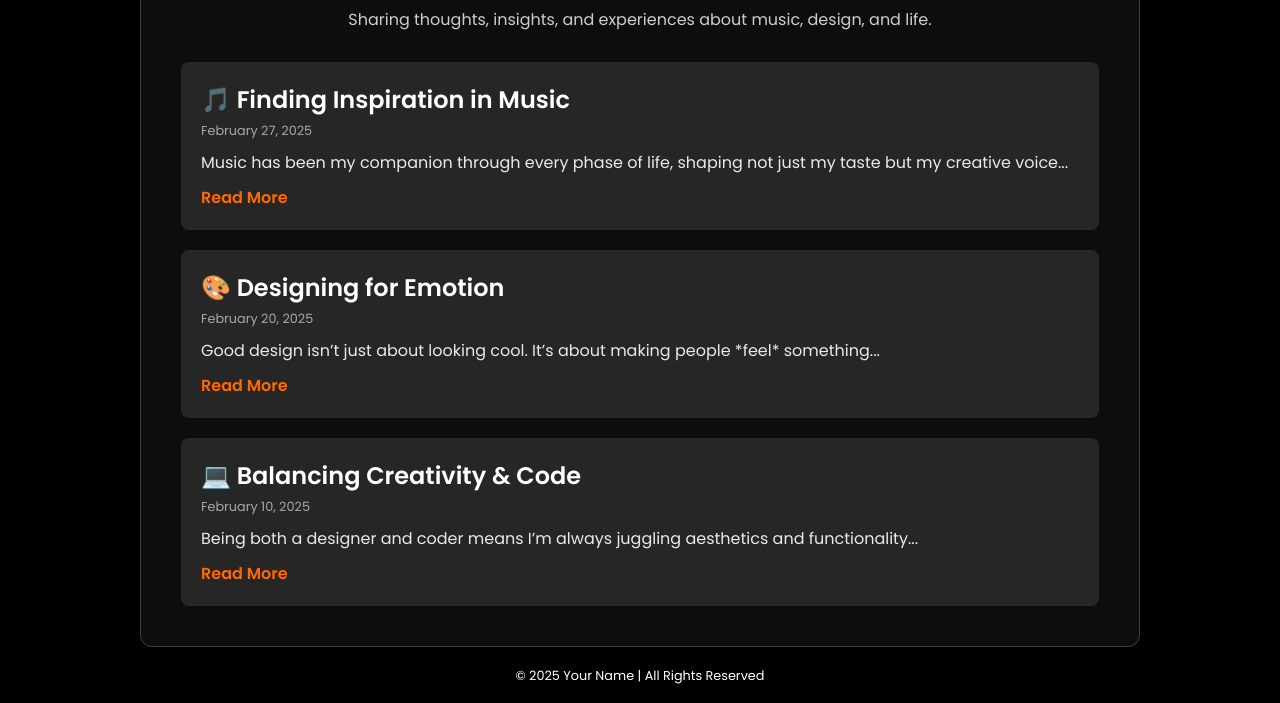
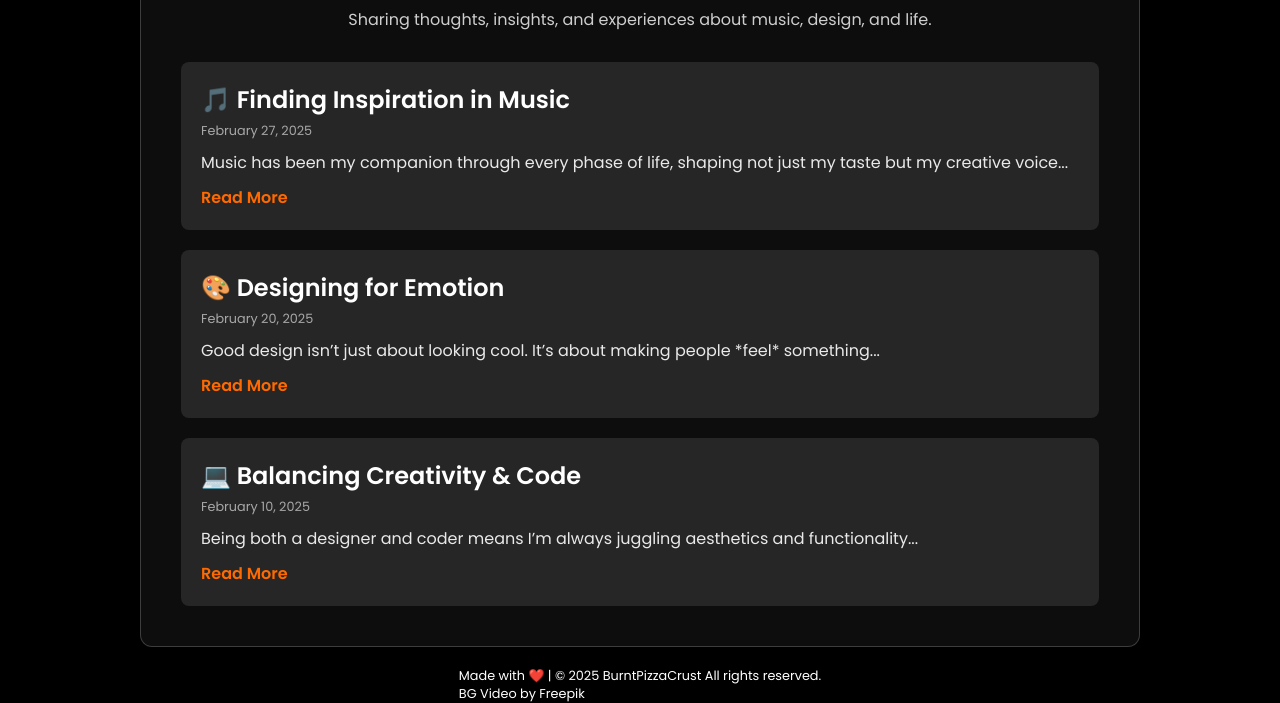
Before and after one commit to burntpizzacrust/burntpizzacrust.github.io, a plain HTML site: page blog/blog.html in a window 1280 px wide. Shown: the part 184-887 px from the top of the page. Drawn offline with Linux system fonts and the light colour scheme.

Commit message:
Update blog.html

```diff
--- a/blog/blog.html
+++ b/blog/blog.html
@@ -54,9 +54,9 @@
         </div>
     </section>
 
-    <footer class="footer">
-        <p>&copy; 2025 Your Name | All Rights Reserved</p>
-    </footer>
+    <div class="footer">
+    <p>Made with ❤️ | &copy; 2025 BurntPizzaCrust All rights reserved.<br>BG Video by Freepik</p>
+</div>
 
     <script src="blog.js"></script>
 </body>
```
